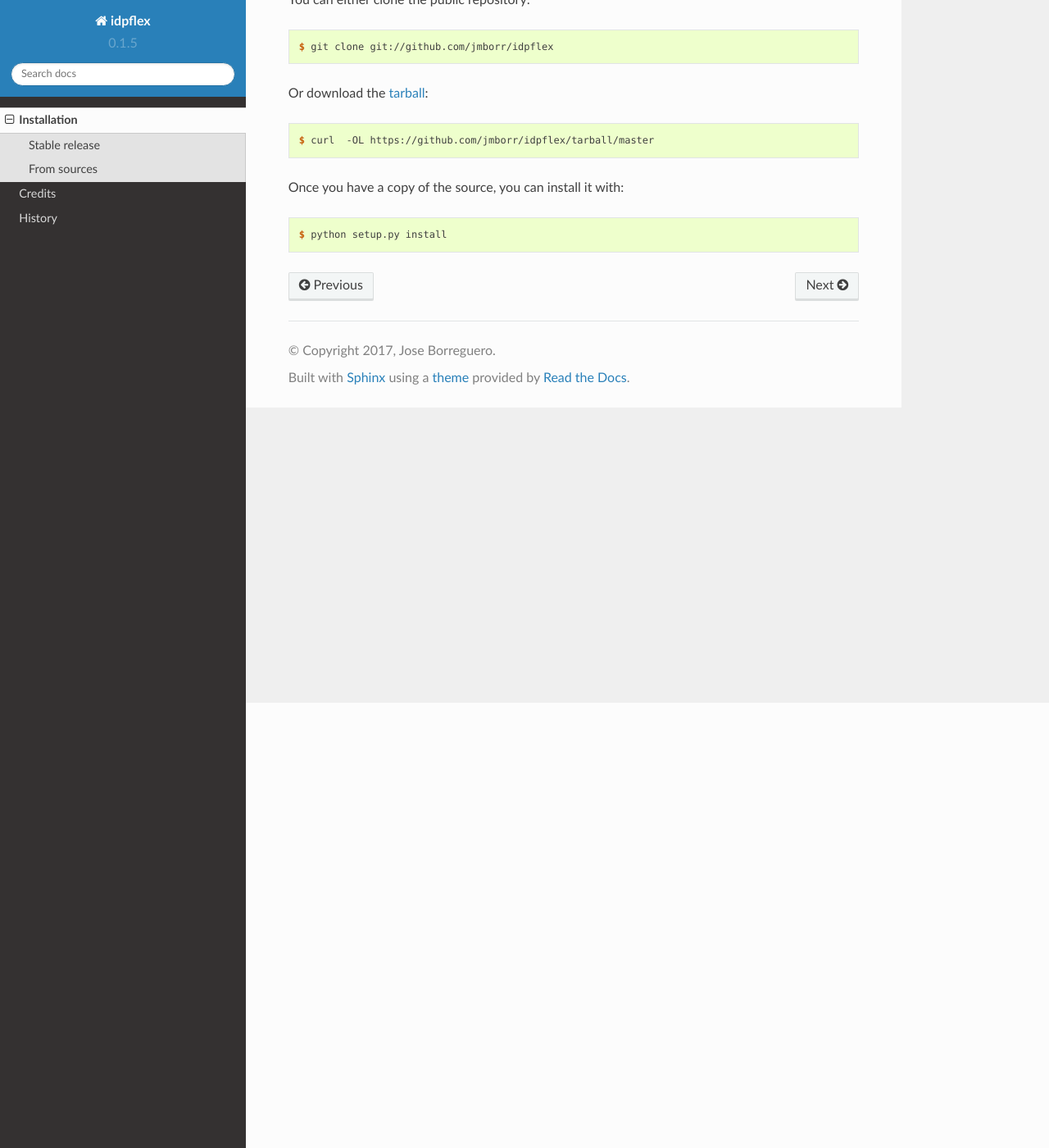
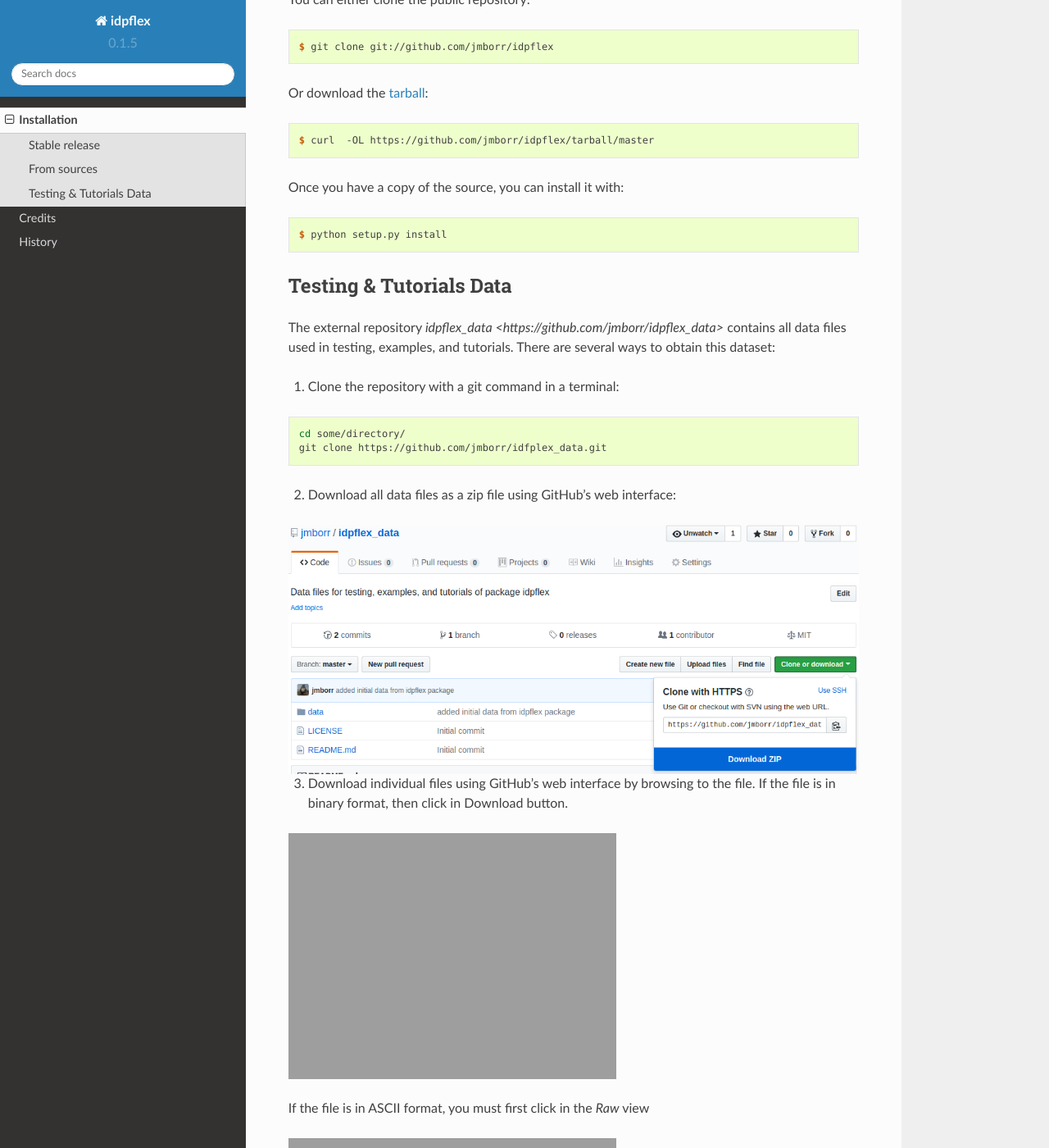
Before and after one commit to jmborr/idpflex, a Sphinx documentation site: the page built from docs/installation.rst, in a window 1280 px wide and 1400 px high, scrolled down 543 px. Shown: the whole window at 82% size. Built offline with Sphinx 7.4.7 and the Read the Docs theme 2.0.0, drawn with Linux system fonts in a browser that asks for light colours; pages that are not in the unit, such as notebooks, are missing from menus.

Commit message:
Refs #51 added image files

```diff
--- a/docs/installation.rst
+++ b/docs/installation.rst
@@ -49,3 +49,39 @@
 
 .. _Github repo: https://github.com/jmborr/idpflex
 .. _tarball: https://github.com/jmborr/idpflex/tarball/master
+
+
+Testing & Tutorials Data
+------------------------
+
+The external repository `idpflex_data <https://github.com/jmborr/idpflex_data>`
+contains all data files used in testing, examples, and tutorials.
+There are several ways to obtain this dataset:
+
+1. Clone the repository with a git command in a terminal:
+
+.. code :: bash
+
+    cd some/directory/
+    git clone https://github.com/jmborr/idfplex_data.git
+
+2. Download all data files as a zip file using GitHub's web interface:
+
+.. image:: images/data_download_zip.png
+    :width: 800px
+    :align: center
+    :alt: download dataset as zipped file
+
+3. Download individual files using GitHub's web interface by browsing to the file. If the file is in binary format, then click in Download button.
+
+.. image:: images/data_download_file.png
+    :width: 800px
+    :align: center
+   :alt: download a single file
+
+If the file is in ASCII format, you must first click in the `Raw` view
+
+.. image:: images/data_download_ascii_file.png
+    :width: 800px
+    :align: center
+   :alt: download a single file
```
Also changed, not shown: docs/images/data_download_ascii_file.png (added), docs/images/data_download_file.png (added), docs/images/data_download_zip.png (added).
